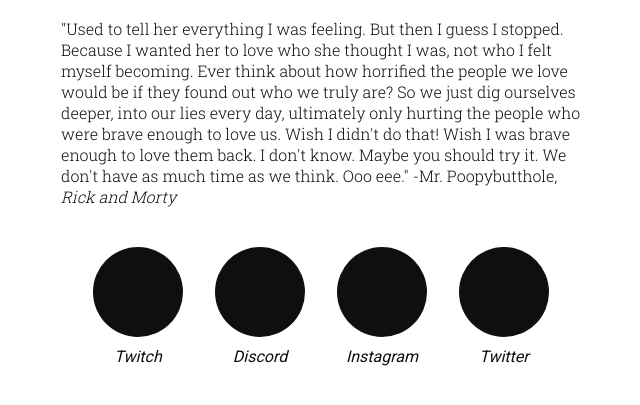
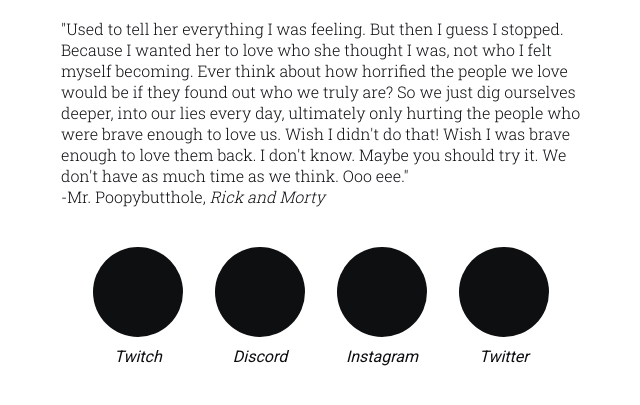
Before and after one commit to BucketOfJames/bucketofjames.github.io, a plain HTML site: page index.html in a window 1280 px wide. Shown: the part 247-652 px from the top of the page, without its empty margins (319-959 px from the left). Drawn offline with Linux system fonts and the light colour scheme.

Commit message:
Update index.html

```diff
--- a/index.html
+++ b/index.html
@@ -36,7 +36,7 @@
         background-position: 70% 28%
       }
       .profile-photo:hover {
-        background-image: url('assets/profile-alt.png');
+        background-image: url('assets/profile-alt.jpeg');
         background-size: 100%;
       }
 
@@ -105,8 +105,7 @@
             only hurting the people who were brave enough to love us. Wish I
             didn't do that! Wish I was brave enough to love them back. I don't
             know. Maybe you should try it. We don't have as much time as we
-            think. Ooo eee."
-            -Mr. Poopybutthole, <i>Rick and Morty<i>
+            think. Ooo eee."<br>-Mr. Poopybutthole, <i>Rick and Morty<i>
           </div>
           <div class="linkage">
             <a href="https://www.twitch.tv/jzimz" class="link-item twitch">
```
